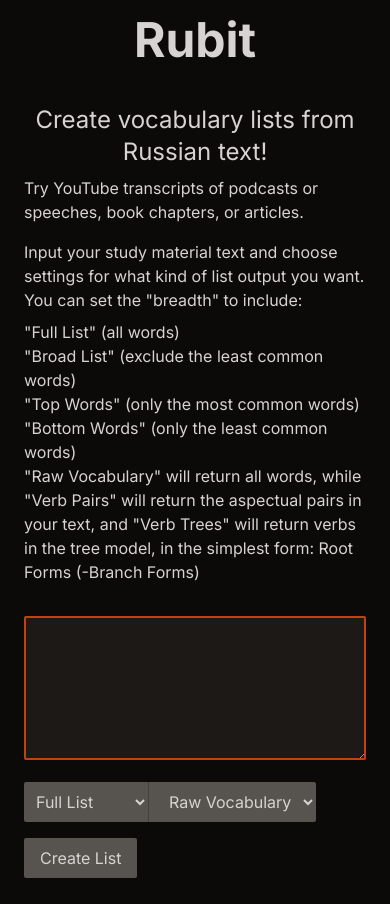
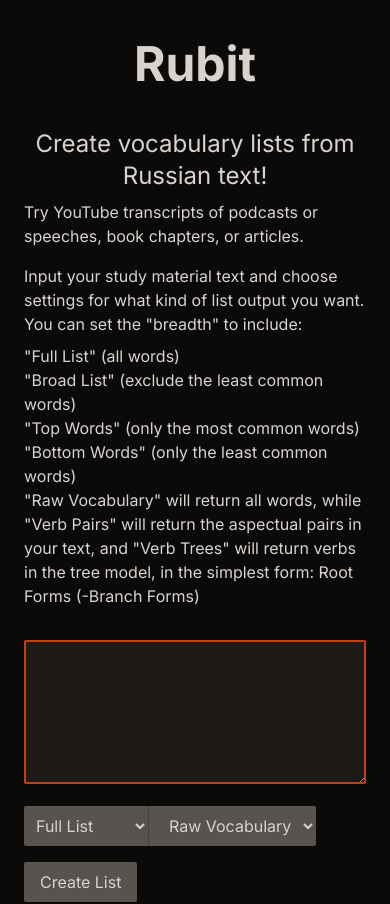
Before and after one commit to Noah3141/rubit_frontend, a Next.js app: page / in a window 390 px wide. Shown: the top 904 px of the page. Built offline with nearby package versions, Linux system fonts and the light colour scheme.

Commit message:
Jumpy padding changes fixed

```diff
--- a/src/pages/index.tsx
+++ b/src/pages/index.tsx
@@ -57,7 +57,7 @@ const Home: NextPage = () => {
                     rel="stylesheet"
                 />
             </Head>
-            <main className="min-h-screen bg-stone-950 p-2 pb-16 font-main  text-stone-300 sm:flex sm:flex-col sm:items-center sm:p-8">
+            <main className="min-h-screen bg-stone-950 p-2 pb-16 pt-8 font-main  text-stone-300 sm:flex sm:flex-col sm:items-center sm:p-8">
                 <div className="px-4 transition-all duration-200 sm:w-[600px] md:w-[700px] lg:w-[800px]">
                     <section>
                         <h1 className="mb-2 mt-2 text-center text-5xl font-bold">
```
